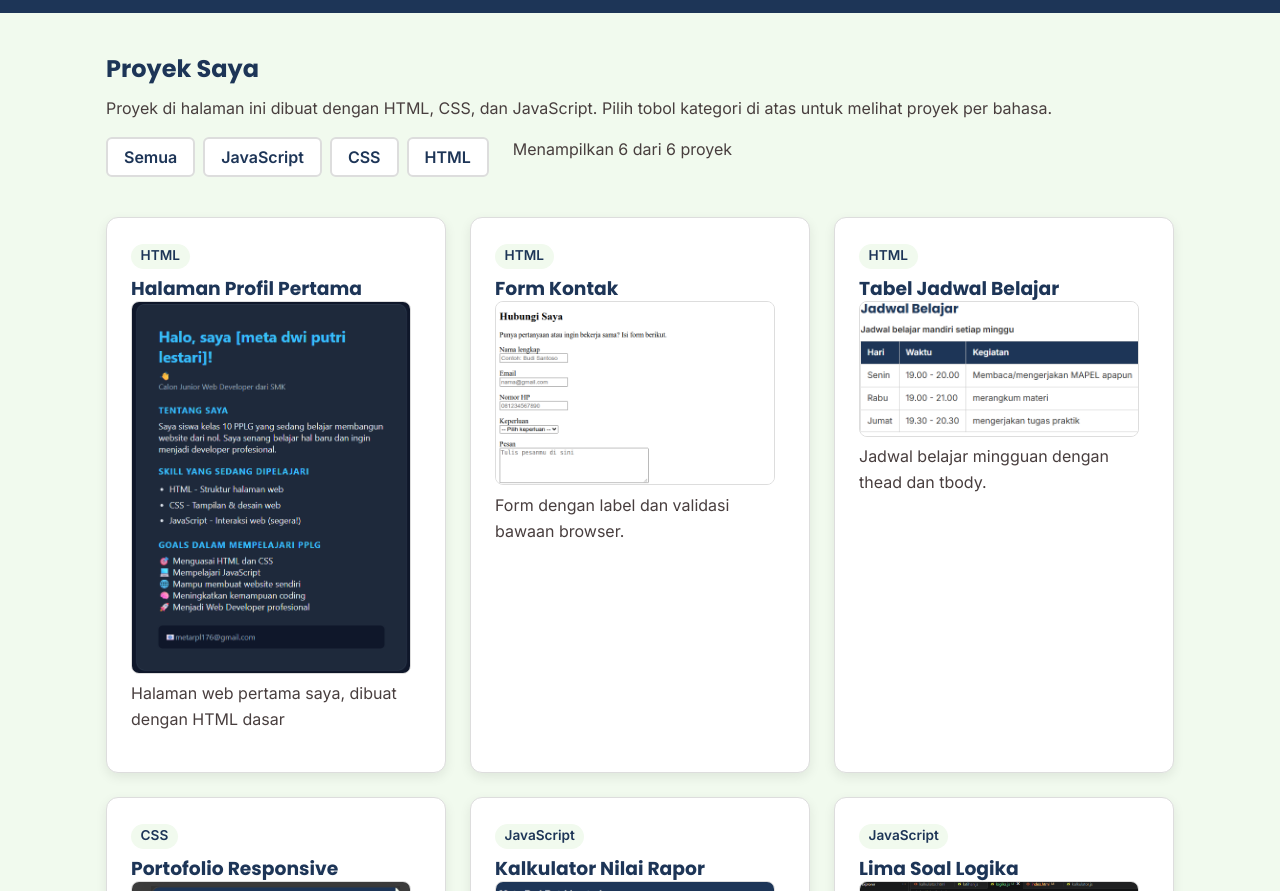
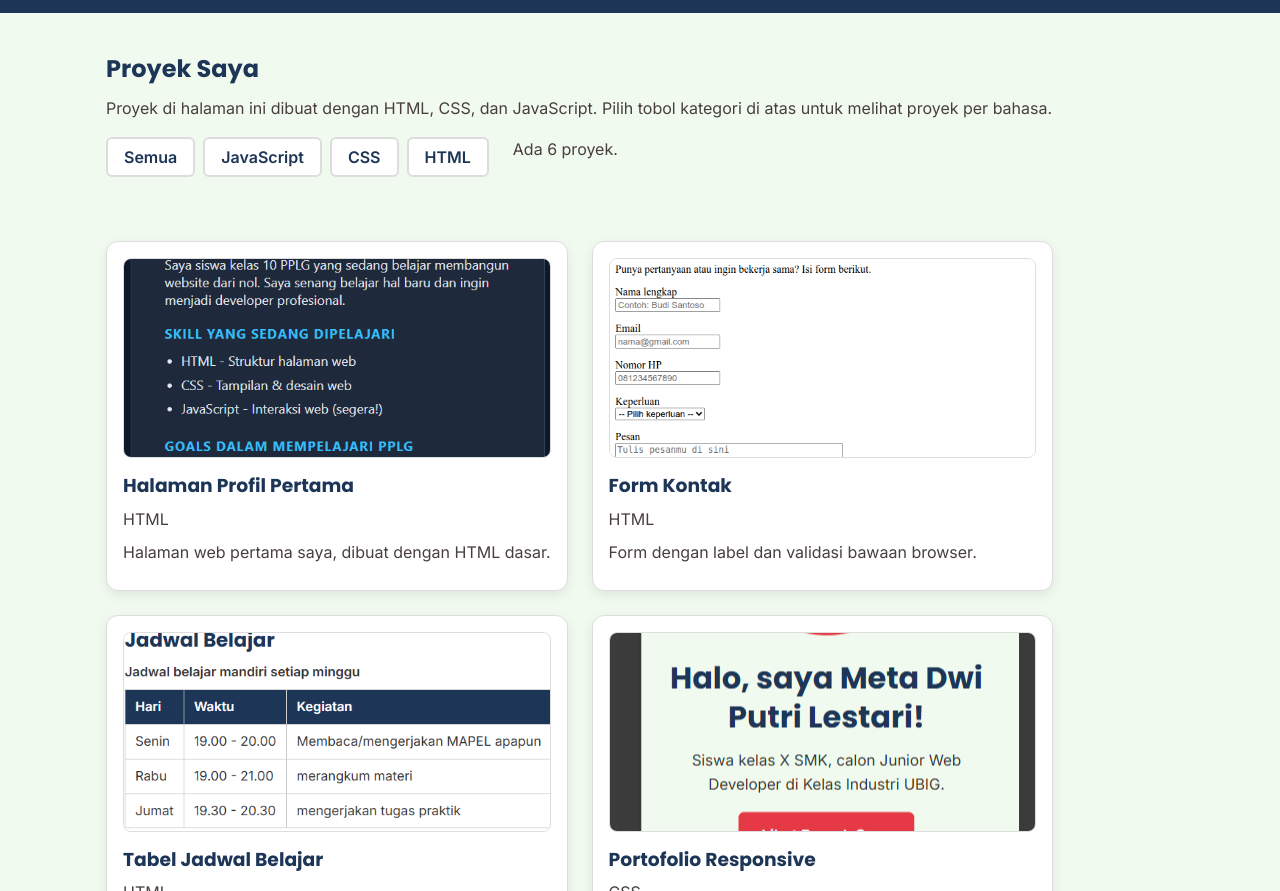
Before and after one commit to metarpl176-sketch/tugas-harian-smksbrantas, a plain HTML site: page proyek.html in a window 1280 px wide. Shown: the part 61-952 px from the top of the page. Drawn offline with Linux system fonts and the light colour scheme; no server answers.

```diff
--- a/css/style.css
+++ b/css/style.css
@@ -335,3 +335,47 @@ footer a {
   font-size: 0.85rem;
   font-weight: 600;
 }
+
+
+/* 11. Tampilan kartu proyek */
+
+#daftar-proyek {
+    display: grid;
+    grid-template-columns: repeat(2, minmax(0, 1fr));
+    gap: 1.5rem;
+    margin-top: 1.5rem;
+    margin-bottom: 1.5rem;
+}
+
+.kartu-proyek {
+    background-color: var(--warna-kartu);
+    padding: 1rem;
+    border: 1px solid var(--warna-garis);
+    border-radius: 12px;
+    box-shadow: 0 4px 12px rgba(0, 0, 0, 0.08);
+}
+
+.kartu-proyek img {
+    width: 100%;
+    height: 200px;
+    object-fit: cover;
+    border-radius: 8px;
+    border: 1px solid var(--warna-garis);
+    display: block;
+    margin-bottom: 1rem;
+}
+
+.kartu-proyek h3 {
+    margin-bottom: 0.5rem;
+}
+
+.kartu-proyek p {
+    margin-bottom: 0.5rem;
+}
+
+/* Tampilan HP */
+@media (max-width: 600px) {
+    #daftar-proyek {
+        grid-template-columns: 1fr;
+    }
+}
--- a/data/keahlian.json
+++ b/data/keahlian.json
@@ -1,3 +1,4 @@
+
 [
   {
     "nama": "HTML",
--- /dev/null
+++ b/data/proyek.json
@@ -0,0 +1,45 @@
+
+[
+  {
+    "judul": "Halaman Profil Pertama",
+    "kategori": "HTML",
+    "gambar": "img/proyek-profil.png",
+    "alt": "Tangkapan layar halaman profil Meta Dwi Putri Lestari",
+    "deskripsi": "Halaman web pertama saya, dibuat dengan HTML dasar."
+  },
+  {
+    "judul": "Form Kontak",
+    "kategori": "HTML",
+    "gambar": "img/proyek-kontak.png",
+    "alt": "Tangkapan layar form kontak berisi lima isian",
+    "deskripsi": "Form dengan label dan validasi bawaan browser."
+  },
+  {
+    "judul": "Tabel Jadwal Belajar",
+    "kategori": "HTML",
+    "gambar": "img/proyek-jadwal.png",
+    "alt": "Tangkapan layar tabel jadwal belajar mandiri",
+    "deskripsi": "Jadwal belajar mingguan dengan thead dan tbody."
+  },
+  {
+    "judul": "Portofolio Responsive",
+    "kategori": "CSS",
+    "gambar": "img/responsive-design.png",
+    "alt": "Tangkapan layar halaman portofolio",
+    "deskripsi": "Halaman portofolio yang responsif dengan CSS Flexbox."
+  },
+  {
+    "judul": "Kalkulator Nilai Rapor",
+    "kategori": "JavaScript",
+    "gambar": "img/proyek-kalkulator.png",
+    "alt": "Tangkapan layar kalkulator nilai rapor",
+    "deskripsi": "Kalkulator sederhana untuk menghitung nilai rapor."
+  },
+  {
+    "judul": "Lima Soal Logika",
+    "kategori": "JavaScript",
+    "gambar": "img/proyek-logika.png",
+    "alt": "Tangkapan layar hasil uji lima soal logika",
+    "deskripsi": "Lima fungsi logika yang masing-masing diuji 3 masukan."
+  }
+]
--- a/js/main.js
+++ b/js/main.js
@@ -52,161 +52,145 @@ karakter`;
 }
 
 // 4. Daftar proyek dan filter (halaman proyek)
-const proyek = [
-    {
-        judul: "Halaman Profil Pertama",
-        kategori: "HTML",
-        gambar: "img/proyek-profil.png",
-        alt: "Tangkapan layar halaman profil Meta Dwi Putri Lestari",
-        deskripsi: "Halaman web pertama saya, dibuat dengan HTML dasar",
-    },
-    {
-        judul: "Form Kontak",
-        kategori: "HTML",
-        gambar: "img/proyek-kontak.png",
-        alt: "Tangkapan layar form kontak berisi lima isian",
-        deskripsi: "Form dengan label dan validasi bawaan browser.",
-    },
-    {
-        judul: "Tabel Jadwal Belajar",
-        kategori: "HTML",
-        gambar: "img/proyek-jadwal.png",
-        alt: "Tangkapan layar tabel jadwal belajar mandiri",
-        deskripsi: "Jadwal belajar mingguan dengan thead dan tbody.",
-    },
-    {
-        judul: "Portofolio Responsive",
-        kategori: "CSS",
-        gambar: "img/responsive-design.png",
-        alt: "Tangkapan layar halaman portofolio Meta Dwi Putri Lestari",
-        deskripsi: "Halaman portofolio yang responsif dengan CSS Flexbox.",
-    },
-    {
-        judul: "Kalkulator Nilai Rapor",
-        kategori: "JavaScript",
-        gambar: "img/proyek-kalkulator.png",
-        alt: "Tangkapan layar kalkulator nilai rapor",
-        deskripsi: "Kalkulator sederhana untuk menghitung nilai rapor.",
-    },
-    {
-        judul: "Lima Soal Logika",
-        kategori: "JavaScript",
-        gambar: "img/proyek-logika.png",
-        alt: "Tangkapan layar hasil uji lima soal logika",
-        deskripsi: "Lima fungsi logika yang masing-masing diuji 3 masukan.",
-    },
-];
+
+ // 4. Daftar proyek dan filter
 
 const daftarProyek = document.querySelector("#daftar-proyek");
 const jumlahProyek = document.querySelector("#jumlah-proyek");
-function buatKartu(item) {
-    return `
-    <article class="kartu">
-      <span class="label">${item.kategori}</span>
-      <h3>${item.judul}</h3>
-      <img src="${item.gambar}" alt="${item.alt}" width="280">
-      <p>${item.deskripsi}</p>
-    </article>`;
-}
-function tampilkanProyek(daftar) {
-    const semuaKartu = daftar.map((item) => buatKartu(item));
-    daftarProyek.innerHTML = semuaKartu.join("");
-    jumlahProyek.textContent = `Menampilkan ${daftar.length} dari ${proyek.length} proyek`;
+
+let proyek = [];
+
+// Fungsi menampilkan proyek
+function tampilkanProyek(data) {
+    daftarProyek.innerHTML = "";
+
+    data.forEach((item) => {
+        const kartu = document.createElement("article");
+        kartu.classList.add("kartu-proyek");
+
+        const gambar = document.createElement("img");
+        gambar.src = item.gambar;
+        gambar.alt = item.alt;
+
+        const judul = document.createElement("h3");
+        judul.textContent = item.judul;
+
+        const kategori = document.createElement("p");
+        kategori.textContent = item.kategori;
+
+        const deskripsi = document.createElement("p");
+        deskripsi.textContent = item.deskripsi;
+
+        kartu.appendChild(gambar);
+        kartu.appendChild(judul);
+        kartu.appendChild(kategori);
+        kartu.appendChild(deskripsi);
+
+        daftarProyek.appendChild(kartu);
+    });
+
+    jumlahProyek.textContent = `Ada ${data.length} proyek.`;
 }
 
-function pasangFilter(idTombol, kategori) {
-    const tombol = document.querySelector(idTombol);
+// Fungsi filter proyek
+function pasangFilter(id, kategori) {
+    const tombol = document.querySelector(id);
+
+    if (tombol) {
         tombol.addEventListener("click", () => {
-        // Menghapus warna merah dari tombol sebelumnya
-        document.querySelector(".tombol-filter.aktif")
-            ?.classList.remove("aktif");
-
-        // Memberikan warna merah pada tombol yang diklik
-        tombol.classList.add("aktif");
-
-        // Menampilkan proyek sesuai kategori
             if (kategori === "Semua") {
                 tampilkanProyek(proyek);
             } else {
-            tampilkanProyek(proyek.filter((item) =>
-                item.kategori === kategori
-            ));
+                const hasilFilter = proyek.filter(
+                    (item) => item.kategori === kategori
+                );
+
+                tampilkanProyek(hasilFilter);
             }
         });
     }
+}
 
+// Fungsi mengambil data JSON
+async function muatProyek() {
+    try {
+        jumlahProyek.textContent = "Memuat proyek...";
 
+        const response = await fetch("data/proyek.json");
+
+        if (!response.ok) {
+            throw new Error(`Status ${response.status}`);
+        }
+
+        proyek = await response.json();
+
+        tampilkanProyek(proyek);
+
+    } catch (error) {
+        jumlahProyek.textContent = "Daftar proyek gagal dimuat.";
+        console.error("Error:", error);
+    }
+}
+
+// Jalankan hanya pada halaman proyek
 if (daftarProyek) {
-    tampilkanProyek(proyek);
     pasangFilter("#filter-semua", "Semua");
     pasangFilter("#filter-javascript", "JavaScript");
     pasangFilter("#filter-css", "CSS");
     pasangFilter("#filter-html", "HTML");
+
+    muatProyek();
 }
 
 
 
 
-// 5. Repositori GitHub terbaru (halaman Proyek)
+
+
+ // 5. Repositori GitHub terbaru
+
 const username = "metarpl176-sketch";
 const alamatRepo = `https://api.github.com/users/${username}/repos`;
 const pilihan = "?sort=updated&per_page=6";
+
 const daftarRepo = document.querySelector("#daftar-repo");
 const statusRepo = document.querySelector("#status-repo");
+
 async function ambilRepo() {
+    statusRepo.textContent = "Memuat...";
+
+    try {
         const response = await fetch(alamatRepo + pilihan);
+
+        if (!response.ok) {
+            throw new Error(`Status ${response.status}`);
+        }
+
         const repos = await response.json();
-    console.log(repos);
+
+        daftarRepo.innerHTML = "";
+
+        repos.forEach((repo) => {
+            const item = document.createElement("li");
+            const tautan = document.createElement("a");
+
+            tautan.href = repo.html_url;
+            tautan.target = "_blank";
+            tautan.textContent = repo.name;
+
+            item.appendChild(tautan);
+            daftarRepo.appendChild(item);
+        });
+
+        statusRepo.textContent =
+            `${repos.length} repositori yang terakhir diperbarui:`;
+
+    } catch (error) {
+        statusRepo.textContent = "Daftar repositori gagal dimuat.";
+        console.error("Error:", error);
     }
+}
+
 if (daftarRepo) {
     ambilRepo();
 }
-async function ambilRepo() {
-    const response = await fetch(alamatRepo + pilihan);
-    const repos = await response.json();
-    repos.forEach((repo) => {
-        const item = document.createElement("li");
-        const tautan = document.createElement("a");
-        tautan.href = repo.html_url;
-        tautan.target = "_blank";
-        tautan.textContent = repo.name;
-        item.appendChild(tautan);
-        daftarRepo.appendChild(item);
-    });
-    statusRepo.textContent = `${repos.length} repositori yang terakhir
-diperbarui:`;
-}
-async function ambilRepo() {
-    statusRepo.textContent = "Memuat...";
-    const response = await fetch(alamatRepo + pilihan);
-    const repos = await response.json();
-}
-async function ambilRepo() {
-    statusRepo.textContent = "Memuat...";
-    const response = await fetch(alamatRepo + pilihan);
-    if (!response.ok) {
-        statusRepo.textContent = "Maaf, daftar repositori gagal dimuat. Periksa username atau coba lagi nanti.";
-        return;
-    }
-
-    try {
-        const response = await fetch(alamatRepo + pilihan);
-        if (!response.ok) {
-            throw new Error(`Status ${response.status}`);
-        }
-        const repos = await response.json();
-        repos.forEach((repo) => {
-            const item = document.createElement("li");
-            const tautan = document.createElement("a");
-            tautan.href = repo.html_url;
-            tautan.target = "_blank";
-            tautan.textContent = repo.name;
-            item.appendChild(tautan);
-            daftarRepo.appendChild(item);
-        });
-        statusRepo.textContent = `${repos.length} repositori yang terakhir diperbarui:`;
-    } catch (error) {
-        statusRepo.textContent = "Maaf, daftar repositori gagal dimuat. Periksa username atau coba lagi nanti.";
-        console.error("Error:", error);
-    }
-}
```
Lines whose indentation alone changed are shown as unchanged.
